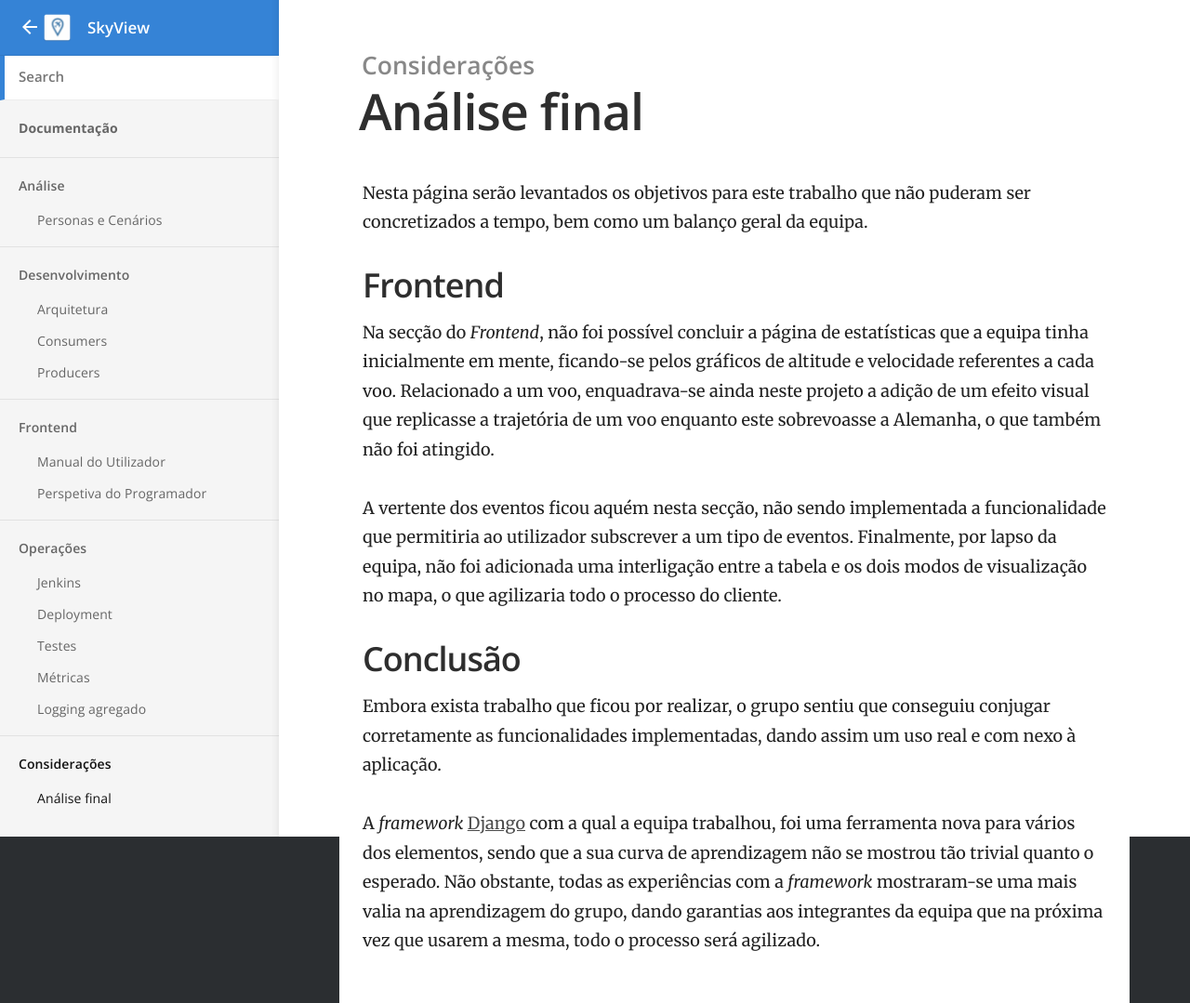
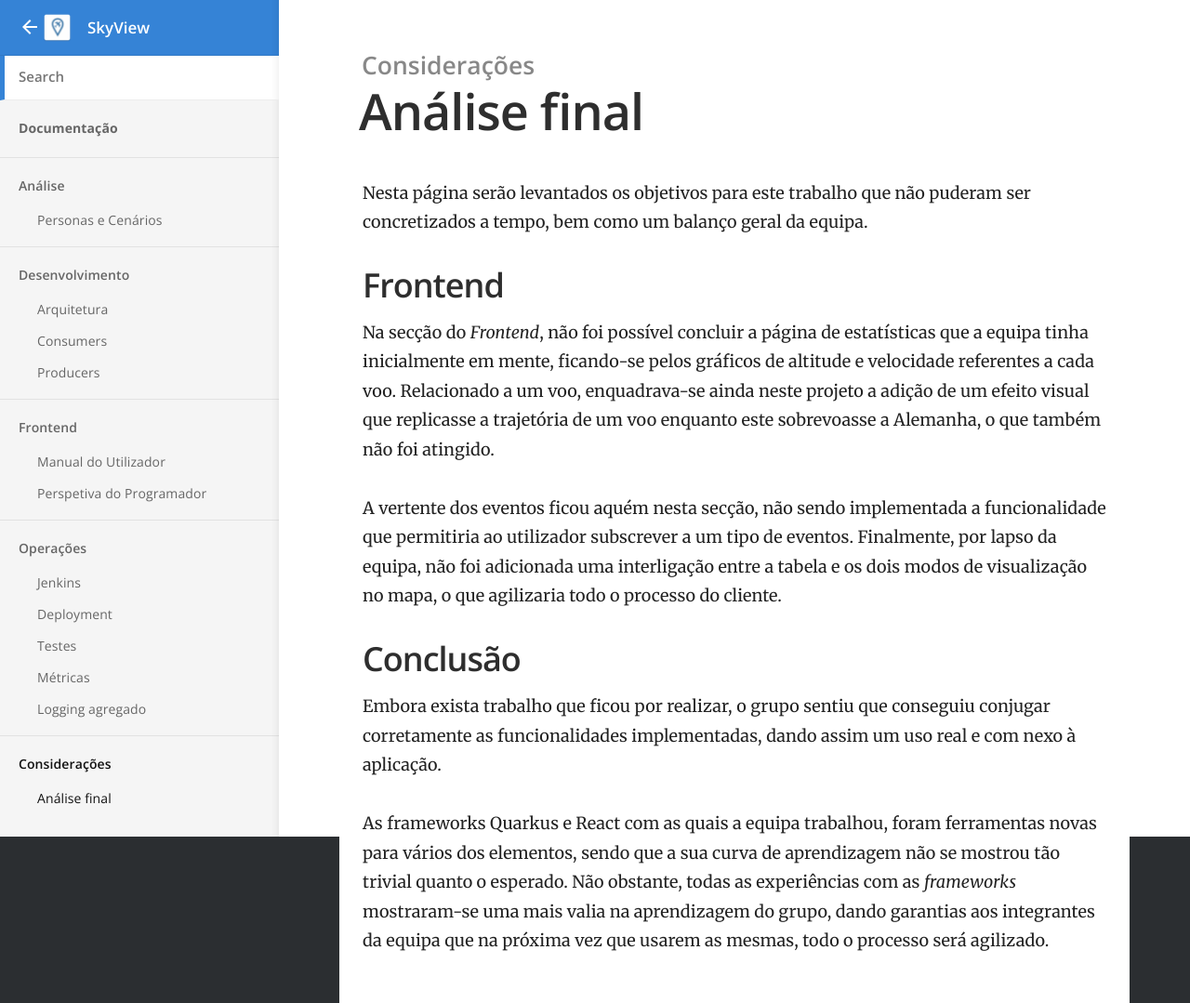
Before and after one commit to skyview-es/skyview-es.github.io, a Jekyll site: the page built from _docs/análise/todo.md, in a window 1280 px wide. Shown: the whole page at 93% size. Built offline with Jekyll 4.4.1, drawn with Linux system fonts in a browser that asks for light colours.

Commit message:
Update todo.md

```diff
--- a/_docs/análise/todo.md
+++ b/_docs/análise/todo.md
@@ -17,4 +17,4 @@ A vertente dos eventos ficou aquém nesta secção, não sendo implementada a fu
 
 Embora exista trabalho que ficou por realizar, o grupo sentiu que conseguiu conjugar corretamente as funcionalidades implementadas, dando assim um uso real e com nexo à aplicação.
 
-A *framework* [Django](https://www.djangoproject.com) com a qual a equipa trabalhou, foi uma ferramenta nova para vários dos elementos, sendo que a sua curva de aprendizagem não se mostrou tão trivial quanto o esperado. Não obstante, todas as experiências com a *framework* mostraram-se uma mais valia na aprendizagem do grupo, dando garantias aos integrantes da equipa que na próxima vez que usarem a mesma, todo o processo será agilizado.
+As frameworks Quarkus e React com as quais a equipa trabalhou, foram ferramentas novas para vários dos elementos, sendo que a sua curva de aprendizagem não se mostrou tão trivial quanto o esperado. Não obstante, todas as experiências com as *frameworks* mostraram-se uma mais valia na aprendizagem do grupo, dando garantias aos integrantes da equipa que na próxima vez que usarem as mesmas, todo o processo será agilizado.
```
